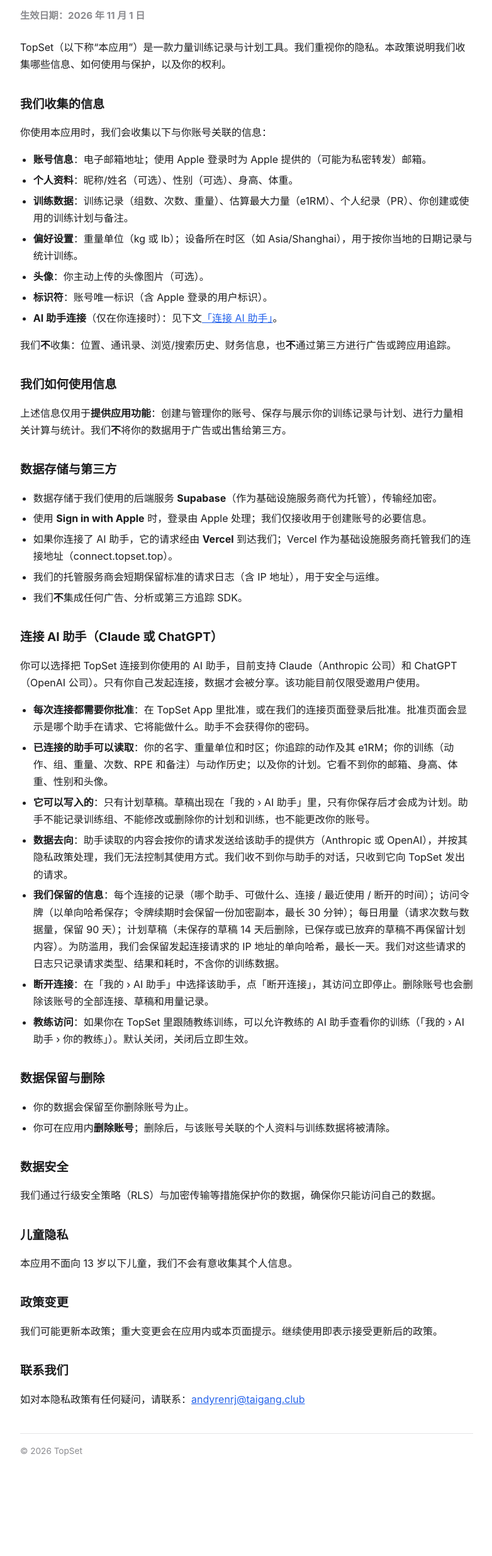
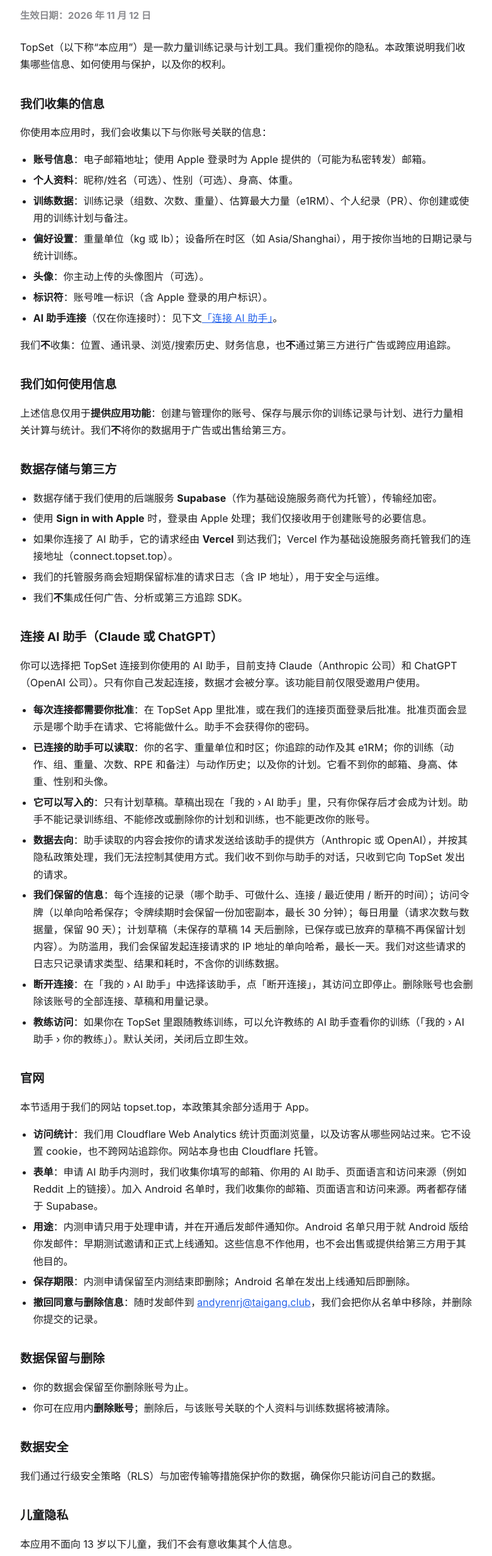
Before and after one commit to andyrenrj/topset-legal, a plain HTML site: page index.html in a window 1280 px wide. Shown: the part 89-2560 px from the top of the page at 63% size, without its empty margins (248-1030 px from the left). Before the commit the page ends 2483 px from the top, so only its background shows below. Drawn offline with Linux system fonts and the light colour scheme.

Commit message:
Privacy: website section (analytics, invite and Android forms), effective Nov 12, 2026
Co-Authored-By: Claude Opus 5.5 <noreply@anthropic.com>

```diff
--- a/index.html
+++ b/index.html
@@ -34,7 +34,7 @@
 </head>
 <body>
 <h1>TopSet 隐私政策</h1>
-<p class="effective"><strong>生效日期：2026 年 11 月 1 日</strong></p>
+<p class="effective"><strong>生效日期：2026 年 11 月 12 日</strong></p>
 
 <p>TopSet（以下称“本应用”）是一款力量训练记录与计划工具。我们重视你的隐私。本政策说明我们收集哪些信息、如何使用与保护，以及你的权利。</p>
 
@@ -75,6 +75,16 @@
   <li><strong>教练访问</strong>：如果你在 TopSet 里跟随教练训练，可以允许教练的 AI 助手查看你的训练（「我的 › AI 助手 › 你的教练」）。默认关闭，关闭后立即生效。</li>
 </ul>
 
+<h2 id="website">官网</h2>
+<p>本节适用于我们的网站 topset.top，本政策其余部分适用于 App。</p>
+<ul>
+  <li><strong>访问统计</strong>：我们用 Cloudflare Web Analytics 统计页面浏览量，以及访客从哪些网站过来。它不设置 cookie，也不跨网站追踪你。网站本身也由 Cloudflare 托管。</li>
+  <li><strong>表单</strong>：申请 AI 助手内测时，我们收集你填写的邮箱、你用的 AI 助手、页面语言和访问来源（例如 Reddit 上的链接）。加入 Android 名单时，我们收集你的邮箱、页面语言和访问来源。两者都存储于 Supabase。</li>
+  <li><strong>用途</strong>：内测申请只用于处理申请，并在开通后发邮件通知你。Android 名单只用于就 Android 版给你发邮件：早期测试邀请和正式上线通知。这些信息不作他用，也不会出售或提供给第三方用于其他目的。</li>
+  <li><strong>保存期限</strong>：内测申请保留至内测结束即删除；Android 名单在发出上线通知后即删除。</li>
+  <li><strong>撤回同意与删除信息</strong>：随时发邮件到 <a href="mailto:andyrenrj@taigang.club">andyrenrj@taigang.club</a>，我们会把你从名单中移除，并删除你提交的记录。</li>
+</ul>
+
 <h2>数据保留与删除</h2>
 <ul>
   <li>你的数据会保留至你删除账号为止。</li>
```
Also changed, not shown: privacy-en.html (+11 -1 lines).
